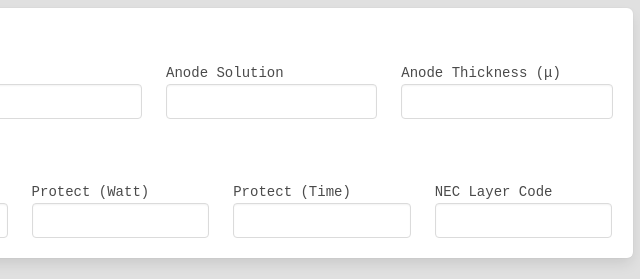
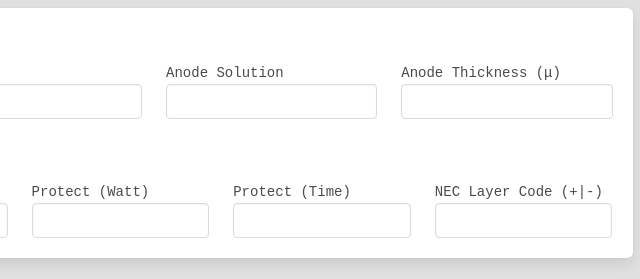
Before and after one commit to Putter173/NEC_DataEntry_Electron, an Electron app: page app/index.html in a window 1500 px wide. Shown: the top 279 px of the page, 860-1500 px from the left. Drawn offline with Linux system fonts and the light colour scheme; no server answers.

Commit message:
Update index.html

```diff
--- a/app/index.html
+++ b/app/index.html
@@ -92,7 +92,7 @@
                     <input class="input" id="protectTime" />
                 </label>
                 <label class="column">
-                    NEC Layer Code
+                    NEC Layer Code (+|-)
                     <input class="input" id="necLayerCode" />
                 </label>
             </div>
```
